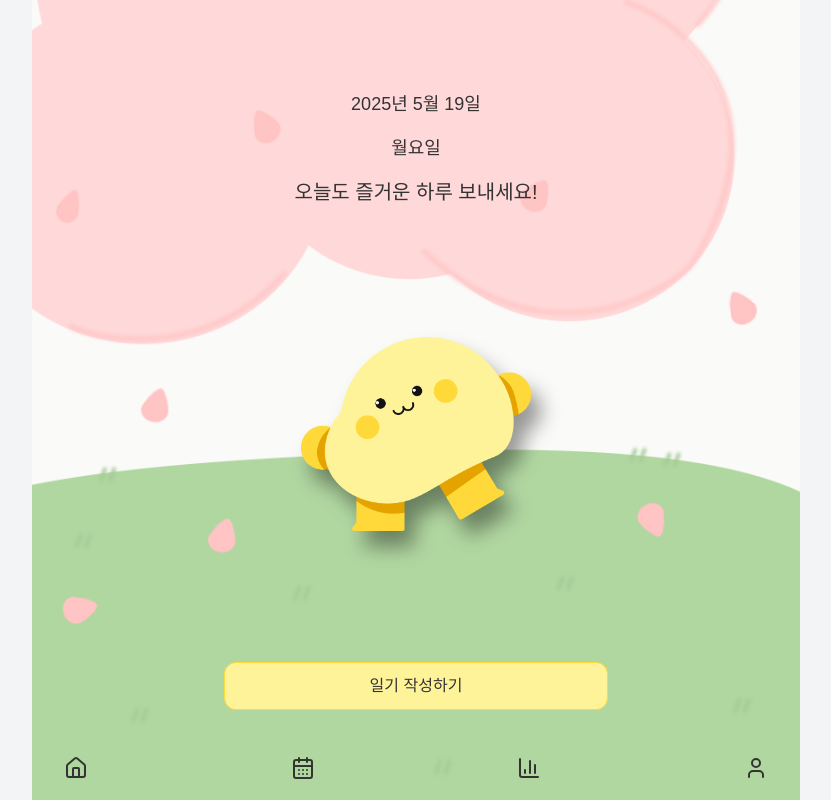
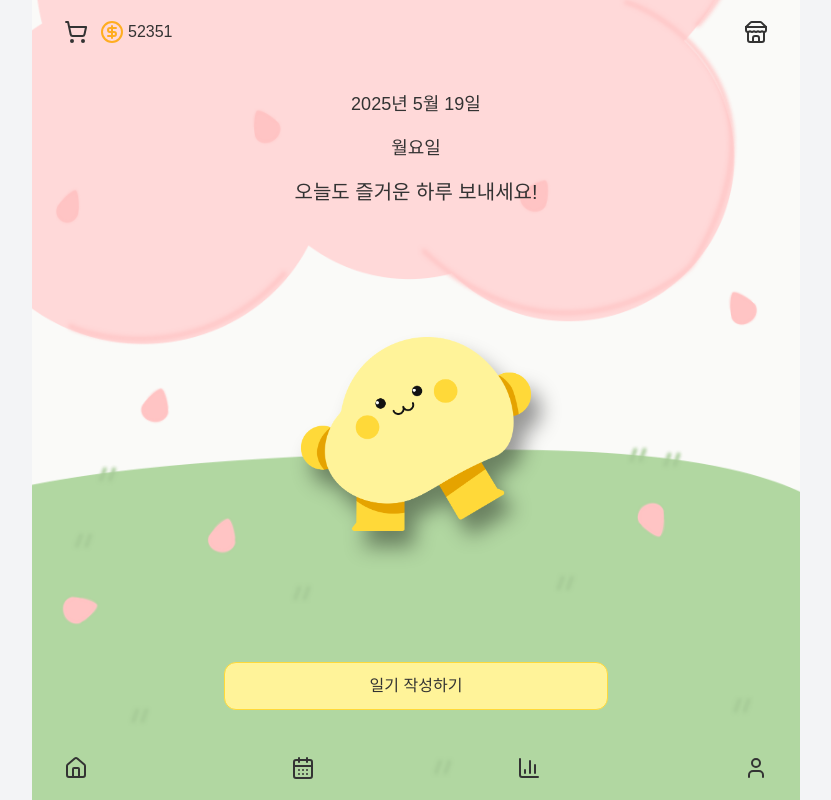
Before and after one commit to xuuwon/maeumgyeol, a Next.js app: page /home in a window 1280 px wide. Shown: the whole page, without its empty margins (224-1055 px from the left). Built offline with nearby package versions, Linux system fonts and the light colour scheme; a web font is replaced by a local one.

Commit message:
feat: Header 컴포넌트 추가

```diff
--- a/src/app/layout.tsx
+++ b/src/app/layout.tsx
@@ -3,6 +3,7 @@
 import { usePathname } from 'next/navigation';
 import './globals.css';
 import NavBar from '@/components/navBar/NavBar';
+import Header from '@/components/header/Header';
 
 export default function RootLayout({ children }: { children: React.ReactNode }) {
   const pathname = usePathname();
@@ -14,6 +15,7 @@ export default function RootLayout({ children }: { children: React.ReactNode })
       <body className="bg-gray-100">
         <div className="w-full max-w-[768px] mx-auto h-screen bg-main-background">
           <div className="relative h-full">
+            {showNavBar && <Header />}
             {children}
             {showNavBar && <NavBar />}
           </div>
```
